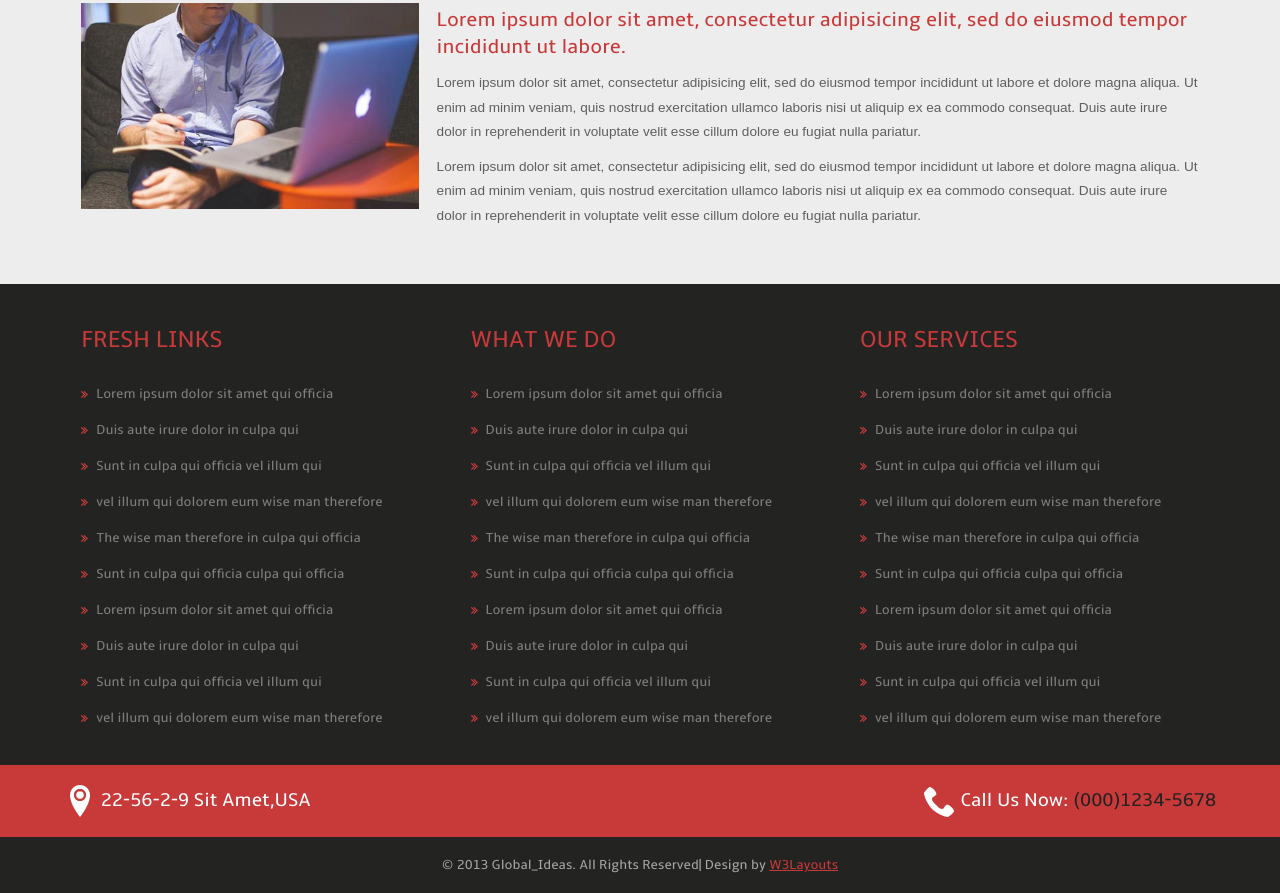
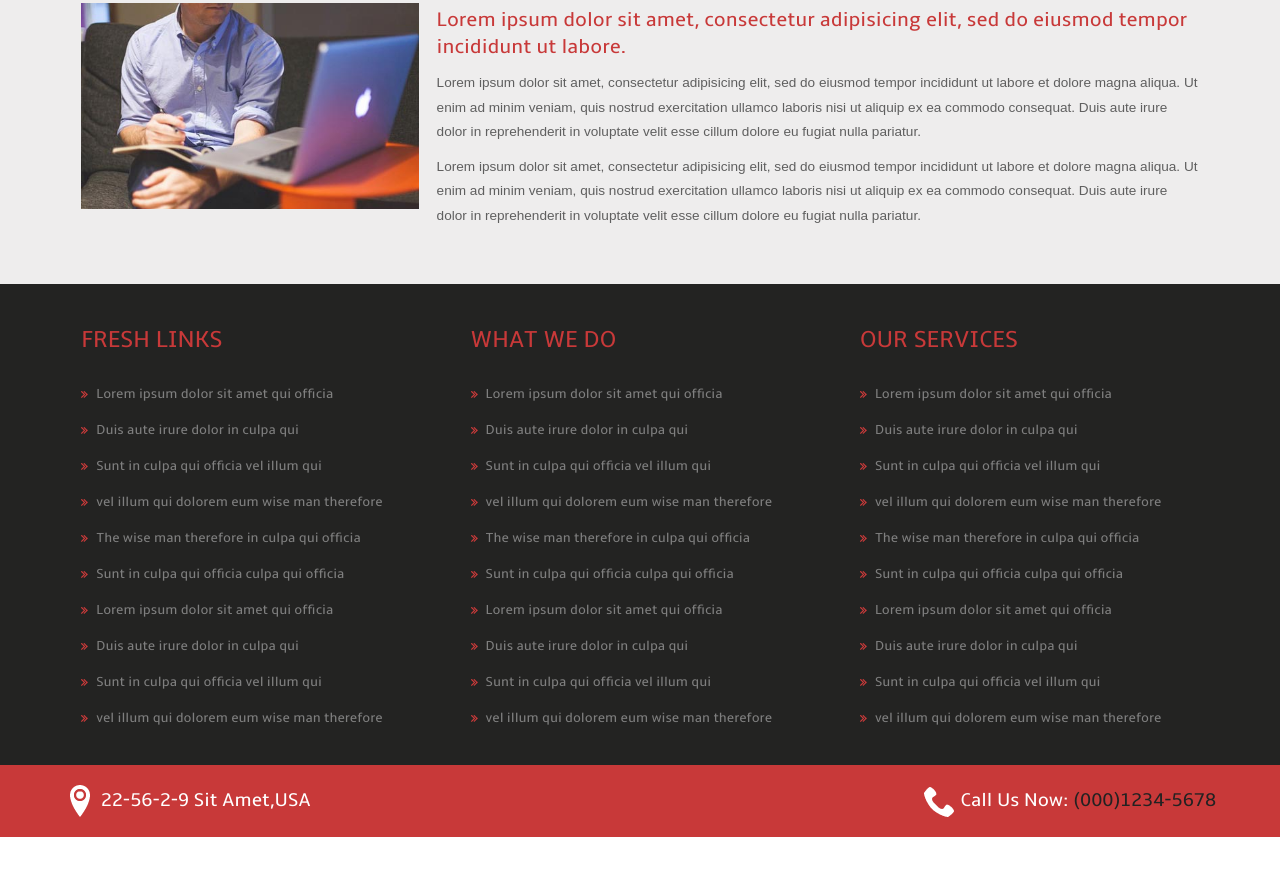
Before and after one commit to tavvabalu/Global-Ideas, a plain HTML site: page about.html in a window 1280 px wide. Shown: the part 375-1268 px from the top of the page. After the commit the page ends 1212 px from the top, so only its background shows below. Drawn offline with Linux system fonts and the light colour scheme.

Commit message:
Update about.html

```diff
--- a/about.html
+++ b/about.html
@@ -1,13 +1,7 @@
-<!--A Design by W3layouts
-Author: W3layout
-Author URL: http://w3layouts.com
-License: Creative Commons Attribution 3.0 Unported
-License URL: http://creativecommons.org/licenses/by/3.0/
--->
 <!DOCTYPE HTML>
 <html>
 <head>
-<title>Free Global Ideas a Corporate Category Website Template  | About :: w3layouts</title>
+<title>Free Global Ideas a Corporate Category Website Template  | About :: Tavva Bala Subramanyam</title>
 <meta http-equiv="Content-Type" content="text/html; charset=utf-8" />
 <meta name="viewport" content="width=device-width, initial-scale=1, maximum-scale=1">
 <link href="css/style.css" rel="stylesheet" type="text/css" media="all"/>
@@ -112,10 +106,9 @@ License URL: http://creativecommons.org/licenses/by/3.0/
 		      <div class="clear"></div>
 		</div>
 	  </div>
-     <div class="copy-right">
+     <div class="">
 			<div class="wrap">
-			      <p>© 2013 Global_Ideas. All Rights Reserved| Design by  <a href="http://w3layouts.com">W3Layouts</a></p>
-		      <div class="clear"></div>
+			      <div class="clear"></div>
 		</div>
 	</div>
 </body>
```
